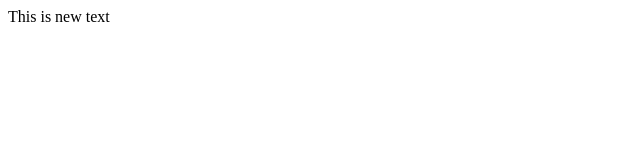
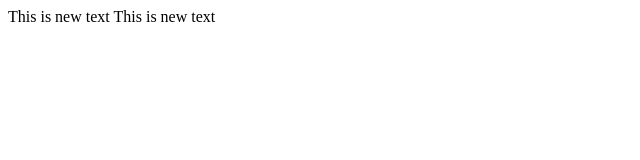
Before and after one commit to hassann201/myfile, a plain HTML site: page index.html in a window 1280 px wide. Shown: the whole page, without its empty margins (0-640 px from the left). Drawn offline with Linux system fonts and the light colour scheme.

Commit message:
Another commit !

```diff
--- a/index.html
+++ b/index.html
@@ -6,5 +6,6 @@
 </head>
 <body>
 	<h>This is new text</h>
+	<h>This is new text</h>
 </body>
 </html>
```
